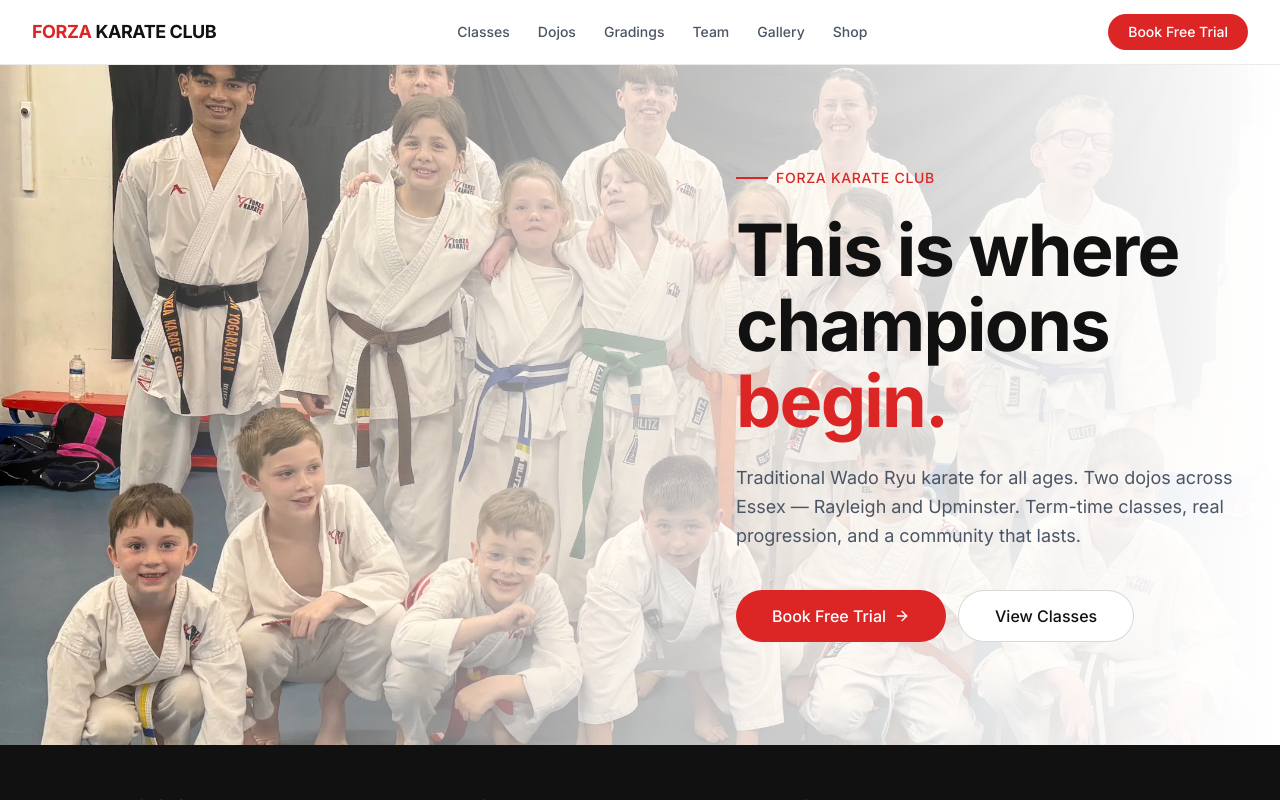
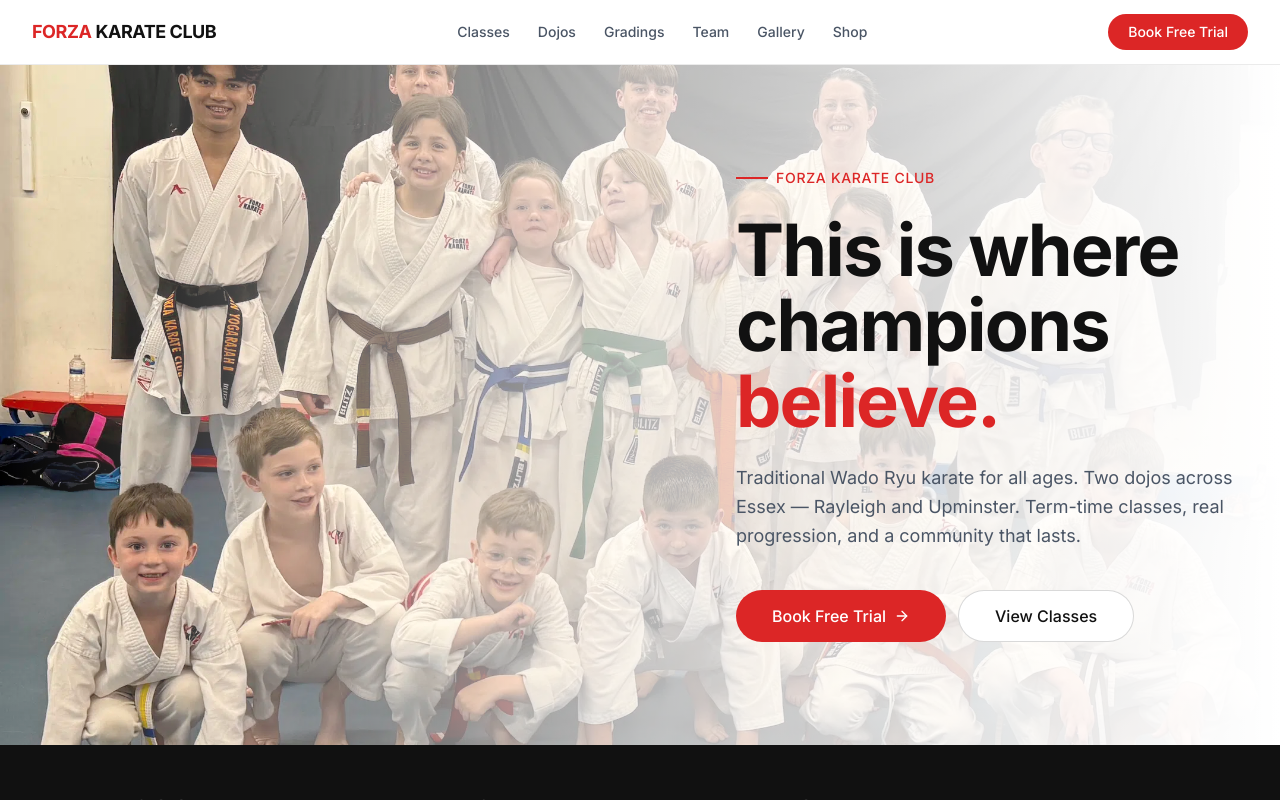
Before and after one commit to anthonieveritt-afk/forza-karate-website, a Next.js app: page / in a window 1280 px wide. Both pictures are taken after a click on the link 50 px from the left and 3499 px from the top of the page. Shown: the top 800 px of the page. Built offline with nearby package versions, Linux system fonts and the light colour scheme.

Commit message:
Hero: animated cycling word (begin/belong/become...)

```diff
--- a/components/sections/Hero.tsx
+++ b/components/sections/Hero.tsx
@@ -2,6 +2,7 @@
 import Image from 'next/image'
 import { Button } from '@/components/ui/Button'
 import { ArrowRight } from 'lucide-react'
+import AnimatedWord from '@/components/ui/AnimatedWord'
 
 export default function Hero() {
   return (
@@ -36,7 +37,7 @@
           <h1 className="text-5xl sm:text-6xl lg:text-7xl font-bold text-[#111111] leading-[1.05] tracking-tight mb-6">
             This is where<br />
             champions{' '}
-            <span className="text-[#dc2626]">begin.</span>
+            <AnimatedWord />
           </h1>
 
           {/* Subheading */}
--- /dev/null
+++ b/components/ui/AnimatedWord.tsx
@@ -0,0 +1,31 @@
+'use client'
+
+import { useState, useEffect } from 'react'
+
+const words = ['begin.', 'belong.', 'become.', 'build.', 'believe.', 'battle.', 'breakthrough.']
+
+export default function AnimatedWord() {
+  const [index, setIndex] = useState(0)
+  const [visible, setVisible] = useState(true)
+
+  useEffect(() => {
+    const interval = setInterval(() => {
+      // fade out
+      setVisible(false)
+      setTimeout(() => {
+        setIndex((i) => (i + 1) % words.length)
+        setVisible(true)
+      }, 300)
+    }, 2000)
+    return () => clearInterval(interval)
+  }, [])
+
+  return (
+    <span
+      className="text-[#dc2626] inline-block transition-opacity duration-300"
+      style={{ opacity: visible ? 1 : 0 }}
+    >
+      {words[index]}
+    </span>
+  )
+}
```
